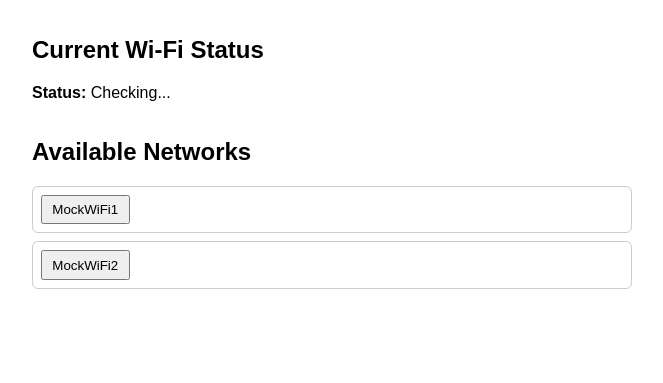
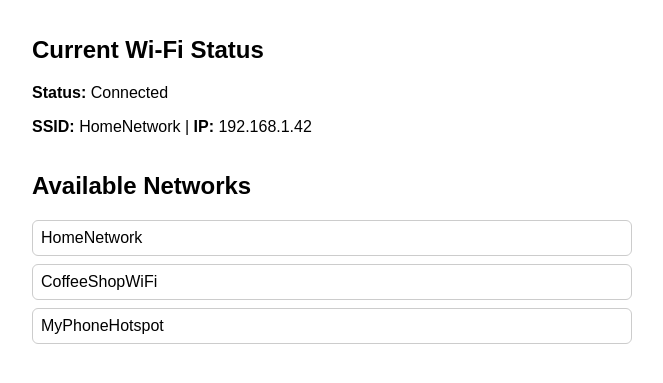
Before and after one commit to vhalme/remotebox, a Flask app: page / in a window 1280 px wide. Shown: the top 383 px of the page, without its empty margins (0-663 px from the left). Run offline with Flask 3, Linux system fonts and the light colour scheme; data that the repository does not hold is empty; some libraries are stand-ins or nearby versions.

Commit message:
Improved UI

```diff
--- /dev/null
+++ b/app/network_mock.py
@@ -0,0 +1,22 @@
+# network_mock.py — fully mocked version for dev use
+
+def scan_wifi():
+    return ["HomeNetwork", "CoffeeShopWiFi", "MyPhoneHotspot"]
+
+def connect_wifi(ssid, password):
+    print(f"[MOCK] Connecting to SSID '{ssid}' with password '{password}'...")
+    return True
+
+def set_vpn(enabled, config=None):
+    print(f"[MOCK] VPN {'ENABLED' if enabled else 'DISABLED'} with config: {config}")
+    return True
+
+def get_vpn_configs():
+    return ["mock-vpn1.conf", "mock-vpn2.conf"]
+
+def get_wifi_status():
+    return {
+        "connected": True,
+        "ssid": "HomeNetwork",
+        "ip": "192.168.1.42"
+    }
--- a/app/routes.py
+++ b/app/routes.py
@@ -1,6 +1,10 @@
-import time
+import time, os
 from flask import Blueprint, render_template, request, jsonify
-from . import network, state
+from . import state
+if os.getenv("REMOTEBOX_ENV") == "prod":
+    from . import network
+else:
+    from . import network_mock as network
 
 bp = Blueprint("main", __name__)
 
--- a/templates/index.html
+++ b/templates/index.html
@@ -14,15 +14,16 @@
     h2 {
       margin-top: 1.5em;
     }
-    ul {
-      list-style: none;
-      padding-left: 0;
-    }
-    li {
+    .ssid {
+      padding: 0.5em;
       margin: 0.5em 0;
-      padding: 0.5em;
       border: 1px solid #ccc;
       border-radius: 6px;
+      cursor: pointer;
+      transition: background 0.2s;
+    }
+    .ssid:hover {
+      background: #f0f0f0;
     }
     input[type="text"], input[type="password"] {
       padding: 0.3em;
@@ -57,28 +58,40 @@
   </div>
 
   <!-- Available Wi-Fi Networks -->
-  <h2>Available Networks</h2>
-  <ul>
-    {% for ssid in wifi_list %}
-    <li x-data="{ showForm: false }">
-      <button @click="showForm = !showForm">{{ ssid }}</button>
+  <div x-data="{ selected: null }">
+    <template x-if="!selected">
+      <div>
+        <h2>Available Networks</h2>
+        {% for ssid in wifi_list %}
+          {% if ssid != current_ssid %}
+            <div
+              class="ssid"
+              @click="selected = '{{ ssid }}'"
+            >
+              {{ ssid }}
+            </div>
+          {% endif %}
+        {% endfor %}
+      </div>
+    </template>
 
+    <template x-if="selected">
       <form
-        x-show="showForm"
         hx-post="/connect_wifi"
         hx-target="#wifi-connection-status"
         hx-swap="outerHTML"
         @submit="
-          $el.closest('li').querySelector('button').innerText = 'Connecting...';
+          document.getElementById('ssid-list').innerHTML = '<p>Connecting...</p>';
         "
       >
-        <input type="hidden" name="ssid" value="{{ ssid }}">
+        <h2>Connect to <span x-text="selected"></span></h2>
+        <input type="hidden" name="ssid" :value="selected">
         <input type="text" name="password" placeholder="Password (plain)" required>
         <button type="submit">Connect</button>
+        <button type="button" @click="selected = null">Cancel</button>
       </form>
-    </li>
-    {% endfor %}
-  </ul>
+    </template>
+  </div>
 
 </body>
 </html>
```
